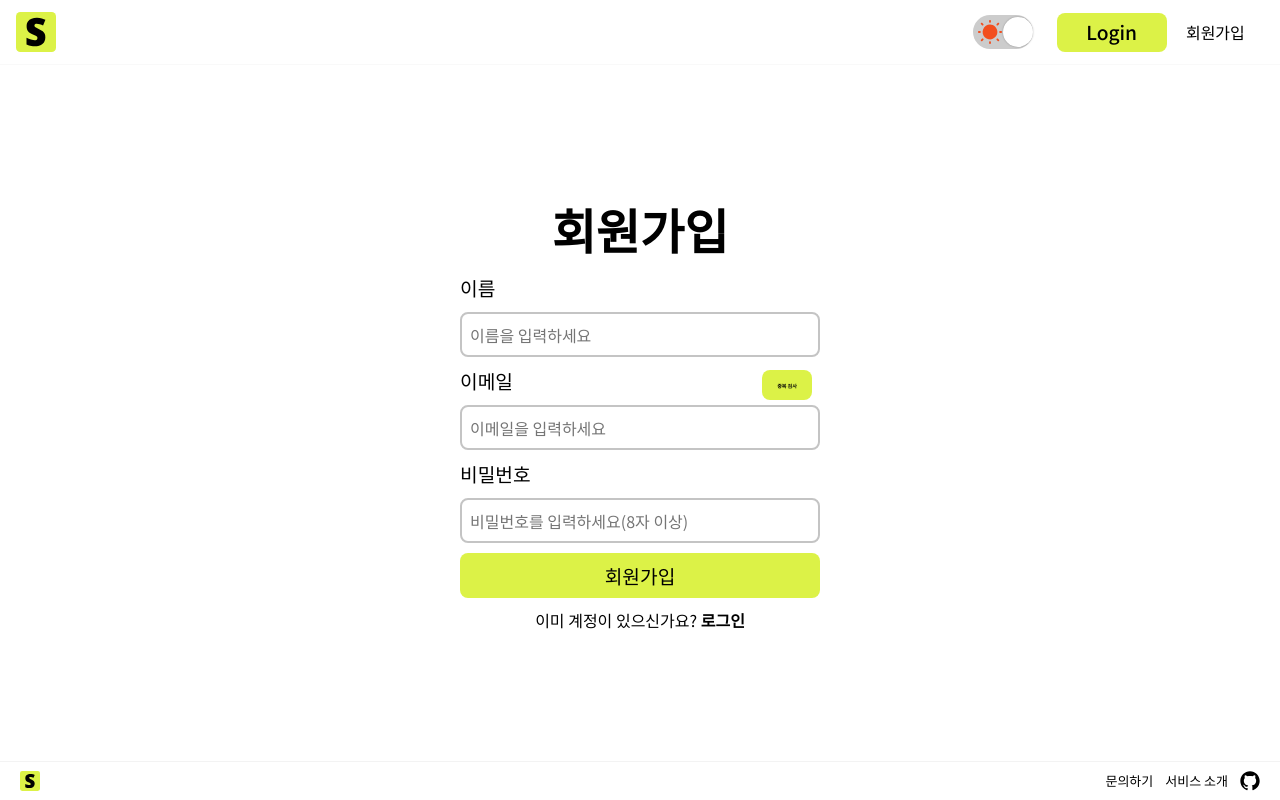
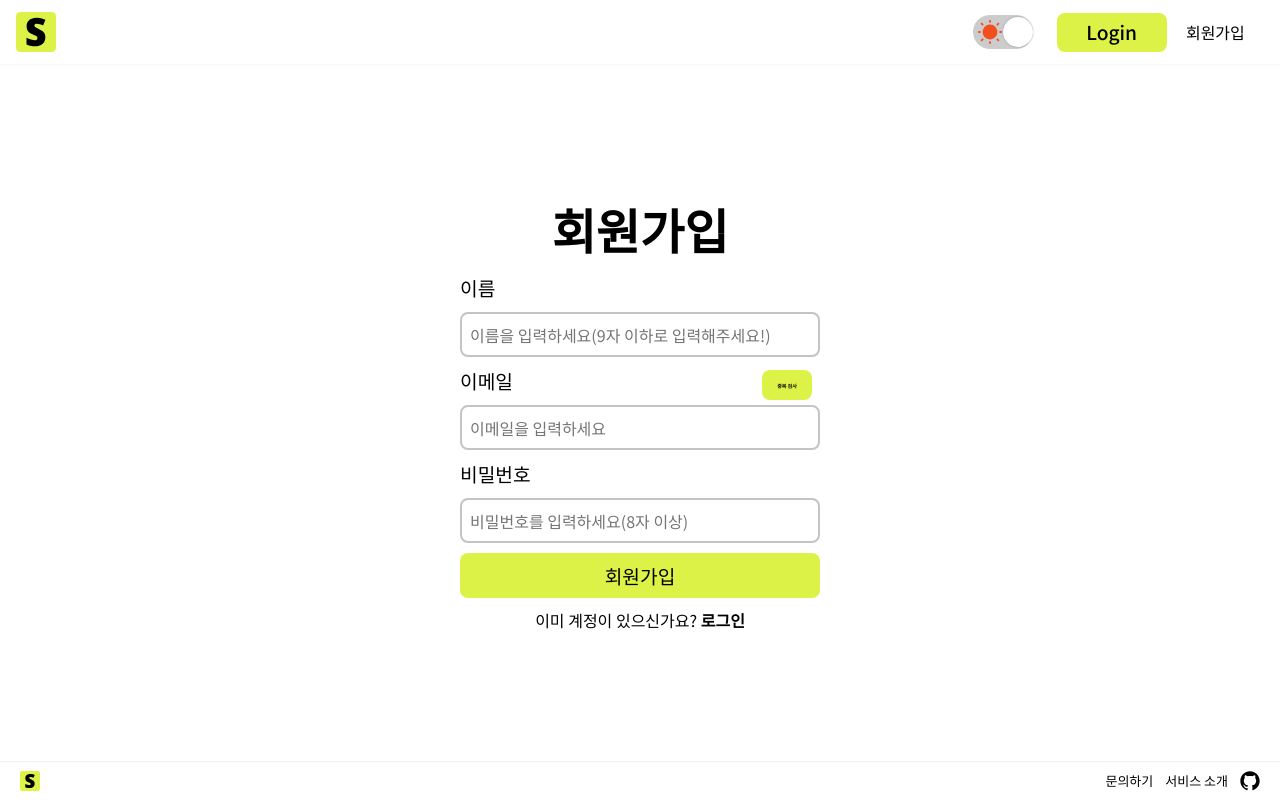
Before and after one commit to codestates-seb/seb43_main_001, a React (Create React App) app in the folder client/: page /SignUp in a window 1280 px wide. Built offline with nearby package versions, Linux system fonts and the light colour scheme; no server answers; what @xeger/quill-image-actions, @xeger/quill-image-formats would draw is missing.

Commit message:
feat:회원가입 기능 이름 글자수 제한 기능 추가

```diff
--- a/client/src/components/SignUp/SignupForm.tsx
+++ b/client/src/components/SignUp/SignupForm.tsx
@@ -22,6 +22,7 @@ function SignupForm() {
 
   const [nameError, setNameError] = useState<boolean>(false);
   const [passwordError, setPasswordError] = useState<boolean>(false);
+  const [nameLengthError, setNameLengthError] = useState<boolean>(false);
 
   const { routeTo } = useRouter();
   const { postUserInfoSignUp } = usePostUserSignUp();
@@ -42,8 +43,10 @@ function SignupForm() {
       return toast.info('이메일 중복 검사를 진행해주세요!');
     }
     if (!isEmailDupulicateChecked) return;
-    if (userName === '') setNameError(true);
+    if (userName === '') return setNameError(true);
     else setNameError(false);
+    if (userName.length > 9) return setNameLengthError(true);
+    else setNameLengthError(false);
     if (userPassword.length < 8) return setPasswordError(true);
     else setPasswordError(false);
     postUserInfoSignUp({ name: userName, password: userPassword, email: userEmail });
@@ -55,11 +58,15 @@ function SignupForm() {
         <SignInput
           type={'text'}
           name={'이름'}
-          placeholder={'이름을 입력하세요'}
+          placeholder={'이름을 입력하세요(9자 이하로 입력해주세요!)'}
           value={userName}
           setValue={setUserName}
         />
-        {nameError ? <S.ErrorMessage>빈 문자는 제출할 수 없습니다</S.ErrorMessage> : null}
+        {nameError ? (
+          <S.ErrorMessage>빈 문자는 제출할 수 없습니다</S.ErrorMessage>
+        ) : nameLengthError ? (
+          <S.ErrorMessage>9자 이하로 입력하셔야 합니다!</S.ErrorMessage>
+        ) : null}
         <S.EmailWrapper>
           <SignInput
             type={'email'}
```
